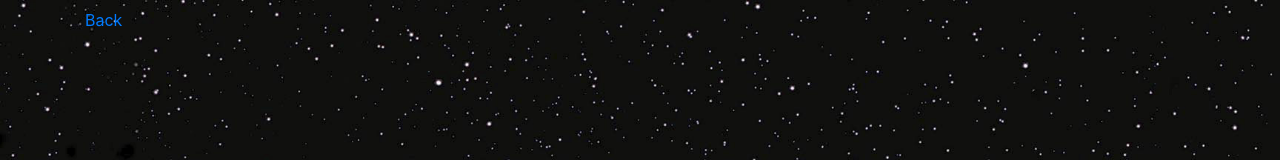
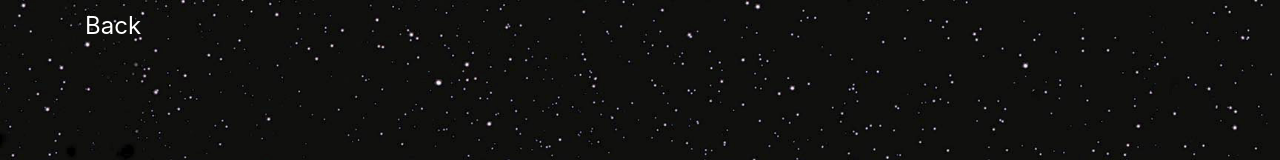
Before and after one commit to Jacobs1986/Jon-Starwars, a React (Create React App) app in the folder client/: page /chapter in a window 1280 px wide. Shown: the top 160 px of the page. Built offline with nearby package versions, Linux system fonts and the light colour scheme; a web font is replaced by a local one.

Commit message:
Added styling to a tag

```diff
--- a/client/src/components/pages/Comic/comic.pages.css
+++ b/client/src/components/pages/Comic/comic.pages.css
@@ -0,0 +1,4 @@
+a {
+    color: white;
+    font-size: 1.5rem;
+}
--- a/client/src/components/pages/Comic/comic.pages.js
+++ b/client/src/components/pages/Comic/comic.pages.js
@@ -2,6 +2,9 @@ import React, { Component } from "react";
 
  // Bootstrap
 import { Container, Row, Col, Image } from "react-bootstrap";
+
+// styling
+import "./comic.pages.css"
 
 class Chapter extends Component {
     state = {
```
